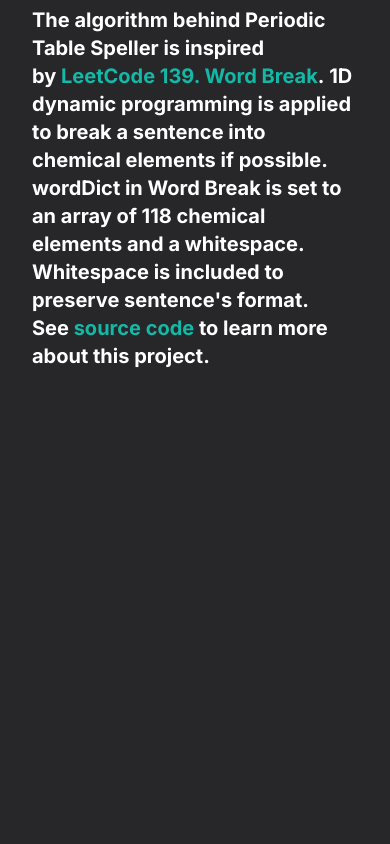
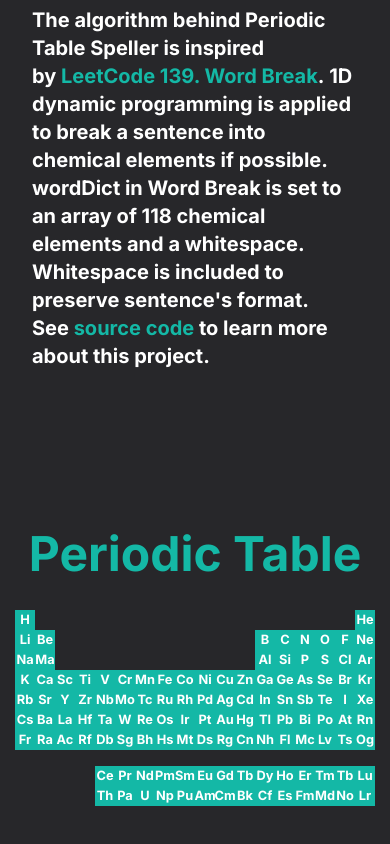
Before and after one commit to LeoLu0602/periodic-table-speller, a Next.js app: page / in a window 390 px wide. Shown: the part 918-1762 px from the top of the page. Before the commit the page ends 1320 px from the top, so only its background shows below. Built offline with nearby package versions, Linux system fonts and the light colour scheme.

Commit message:
fix: make periodic table responsive

```diff
--- a/app/ui/home/Methodology.tsx
+++ b/app/ui/home/Methodology.tsx
@@ -4,7 +4,7 @@ export default function Methodology() {
       <h2 className='w-screen text-center text-5xl font-bold text-teal-500'>
         How It Works
       </h2>
-      <p className='mx-auto max-w-screen-lg p-8 text-left text-xl font-bold text-white'>
+      <p className='p-8 text-left text-xl font-bold text-white'>
         The algorithm behind Periodic Table Speller is inspired by&nbsp;
         <a
           href='https://leetcode.com/problems/word-break/description/'
--- a/app/ui/home/PeriodicTable.tsx
+++ b/app/ui/home/PeriodicTable.tsx
@@ -2,7 +2,7 @@ import TableRow from './TableRow';
 
 export default function PeriodicTable() {
   return (
-    <section className='hidden h-auto w-screen flex-col items-center justify-center py-32 min-[925px]:flex'>
+    <section className='flex h-auto w-screen flex-col items-center justify-center py-32'>
       <h2 className='mb-8 w-screen text-center text-5xl font-bold text-teal-500'>
         Periodic Table
       </h2>
--- a/app/ui/home/TableRow.tsx
+++ b/app/ui/home/TableRow.tsx
@@ -6,12 +6,12 @@ interface Props {
 
 export default function TableRow({ elements }: Props) {
   return (
-    <div className='relative mb-1 flex h-[50px] w-[917px] gap-1 before:m-1 after:m-1'>
+    <div className='flex h-[20px] w-[360px] min-[480px]:h-[26px] min-[480px]:w-[468px] min-[768px]:h-[42px] min-[768px]:w-[756px] min-[1024px]:h-[56px] min-[1024px]:w-[1008px]'>
       {elements.map(({ symbol, number }, i) => (
         <div
           key={i}
           className={clsx(
-            'relative flex h-[50px] w-[50px] cursor-pointer items-center justify-center font-bold text-white',
+            'relative flex h-[20px] w-[20px] cursor-pointer items-center justify-center text-[80%] font-bold text-white min-[480px]:h-[26px] min-[480px]:w-[26px] min-[768px]:h-[42px] min-[768px]:w-[42px] min-[1024px]:h-[56px] min-[1024px]:w-[56px]',
             {
               'bg-teal-500': number > 0,
             }
@@ -19,7 +19,7 @@ export default function TableRow({ elements }: Props) {
         >
           {symbol}
           {number > 0 && (
-            <div className='absolute left-[1px] top-[1px] text-[8px]'>
+            <div className='absolute left-[1px] top-[1px] hidden text-[8px] min-[768px]:block'>
               {number}
             </div>
           )}
```
